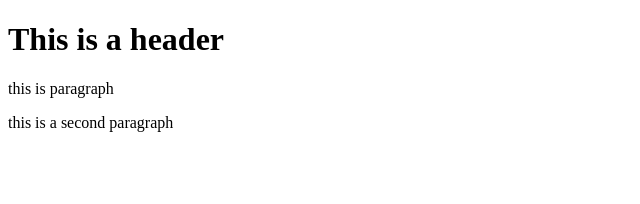
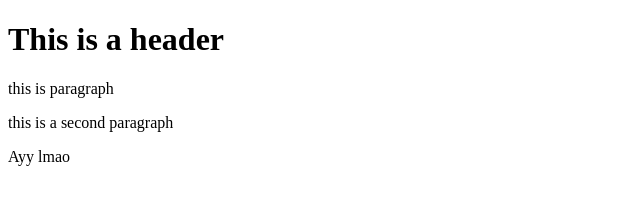
Before and after one commit to shubhamwahal/git-test, a website: page index.html in a window 1280 px wide. Shown: the full height of the page, 0-640 px from the left. Drawn offline with Linux system fonts and the light colour scheme.

Commit message:
Add files via upload

```diff
--- a/index.html
+++ b/index.html
@@ -9,6 +9,7 @@
                 this is  paragraph
             </p>
             <p>this is a second paragraph</p>
+            <p>Ayy lmao</p>
         </body>
     </head>
 </html>
```
Also changed, not shown: package.json (added, +24 -0 lines).
